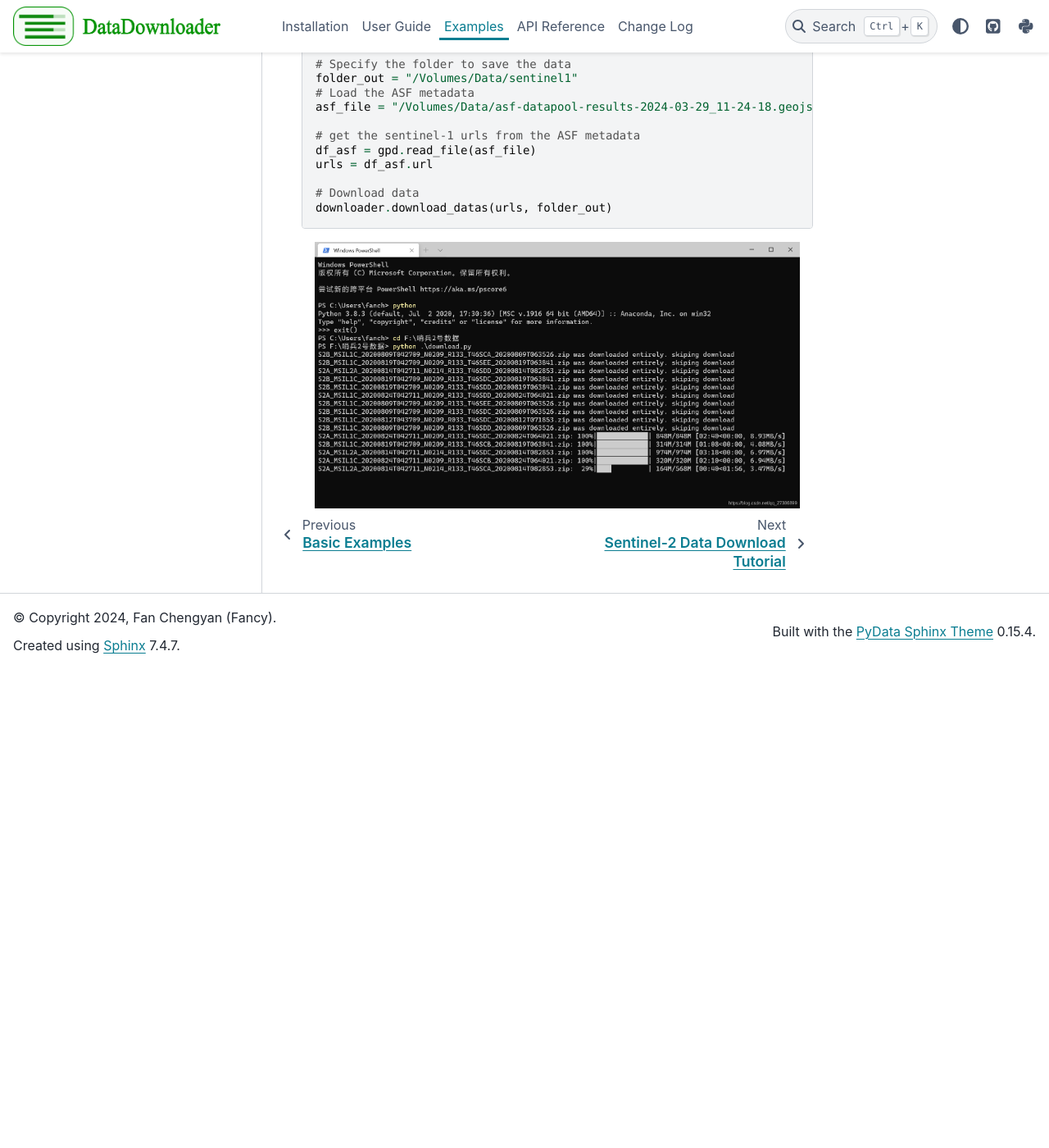
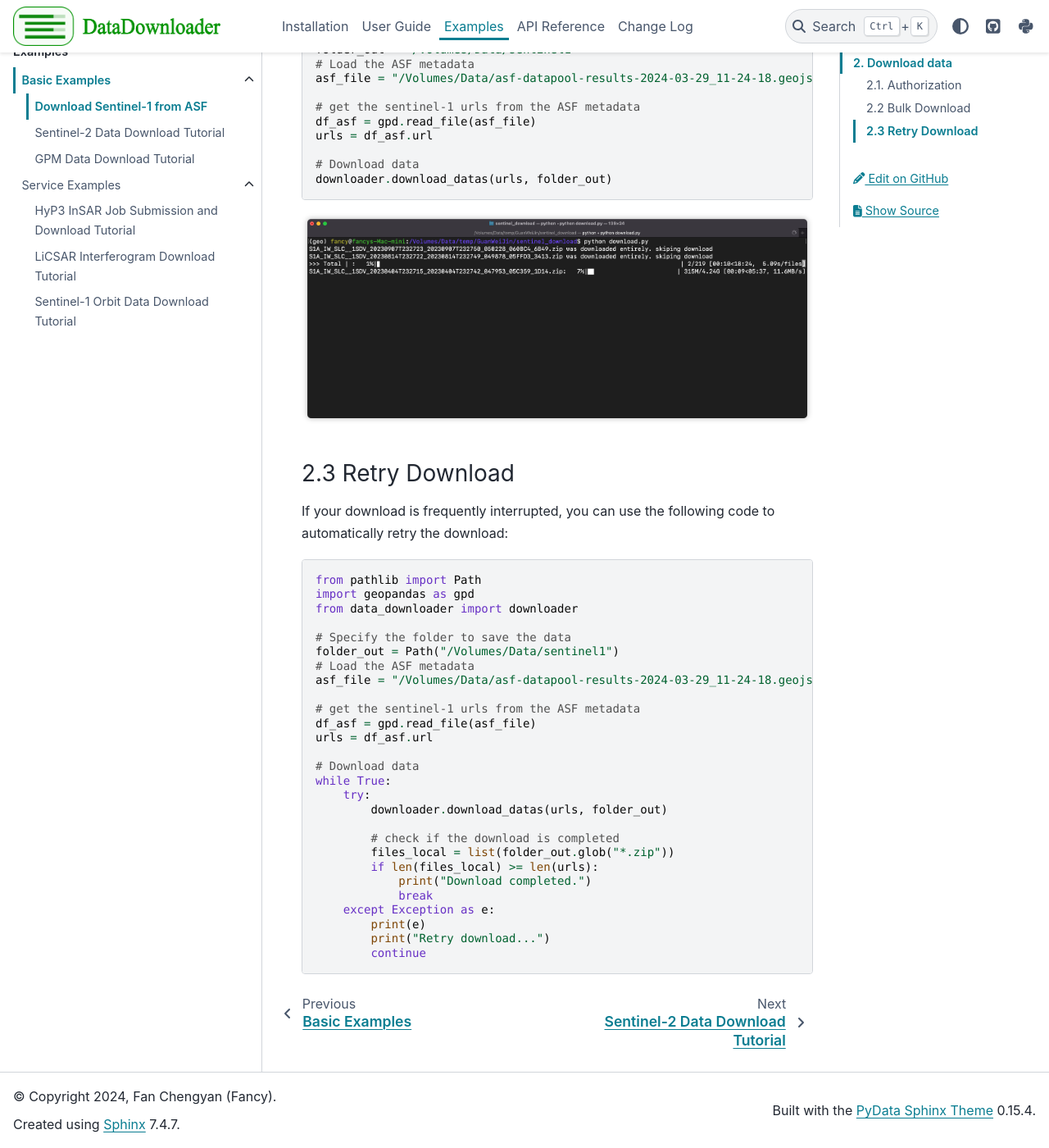
Before and after one commit to Fanchengyan/data-downloader, a Sphinx documentation site: the page built from docs/source/Tutorials/base/sentinel1.rst, in a window 1280 px wide and 1400 px high, scrolled down 2557 px. Shown: the whole window at 82% size. Built offline with Sphinx 7.4.7 and the PyData theme 0.15.4, drawn with Linux system fonts in a browser that asks for light colours; before the commit the page ends 3373 px from its top, so only the background shows below that.

Commit message:
update docs

```diff
--- a/docs/source/Tutorials/base/gpm.rst
+++ b/docs/source/Tutorials/base/gpm.rst
@@ -1,3 +1,5 @@
+.. _gpm_example:
+
 ==========================
 GPM Data Download Tutorial
 ==========================
@@ -5,7 +7,7 @@
 1. Finding Data
 ---------------
 
-You can find and download data on GES DISC: https://disc.gsfc.nasa.gov/datasets?keywords=GPM&page=1
+You can find and download GPM data on GES DISC: https://disc.gsfc.nasa.gov/datasets?keywords=GPM&page=1
 
 Many datasets are now available on the GPM official website. To quickly locate data, we can use filtering options such as ``Measurement``, ``Project``, ``Spatial Resolution``, etc.
 
@@ -92,5 +94,5 @@
     # Path of the file containing URLs
     url_file = "/media/fancy/gpm/subset_GPM_3IMERGM_06_20200513_134318.txt"
 
-    urls = parse_urls.from_urls_file(url_file)
+    urls = parse_urls.from_file(url_file)
     downloader.download_datas(urls, folder_out)
--- a/docs/source/Tutorials/base/sentinel1.rst
+++ b/docs/source/Tutorials/base/sentinel1.rst
@@ -75,10 +75,8 @@
 
 .. code-block:: python
 
-    import pandas as pd
     import geopandas as gpd
-    import faninsar as fis
-    from data_downloader import services
+    from data_downloader import downloader
 
     # Specify the folder to save the data
     folder_out = "/Volumes/Data/sentinel1"
@@ -92,6 +90,41 @@
     # Download data
     downloader.download_datas(urls, folder_out)
 
-.. image:: /_static/images/sentinel2/download.png
-    :width: 95%
-    :align: center
+.. image:: /_static/images/sentinel1/download.png
+    :width: 100%
+
+2.3 Retry Download
+------------------
+
+If your download is frequently interrupted, you can use the following code to automatically retry the download:
+
+
+.. code-block:: python
+
+    from pathlib import Path
+    import geopandas as gpd
+    from data_downloader import downloader
+
+    # Specify the folder to save the data
+    folder_out = Path("/Volumes/Data/sentinel1")
+    # Load the ASF metadata
+    asf_file = "/Volumes/Data/asf-datapool-results-2024-03-29_11-24-18.geojson"
+
+    # get the sentinel-1 urls from the ASF metadata
+    df_asf = gpd.read_file(asf_file)
+    urls = df_asf.url
+
+    # Download data
+    while True:
+        try:
+            downloader.download_datas(urls, folder_out)
+
+            # check if the download is completed
+            files_local = list(folder_out.glob("*.zip"))
+            if len(files_local) >= len(urls):
+                print("Download completed.")
+                break
+        except Exception as e:
+            print(e)
+            print("Retry download...")
+            continue
--- a/docs/source/api/parse_urls.rst
+++ b/docs/source/api/parse_urls.rst
@@ -12,10 +12,12 @@
 Functions
 ---------
 
-.. autofunction:: data_downloader.parse_urls.from_urls_file
+.. autofunction:: data_downloader.parse_urls.from_file
 
 .. autofunction:: data_downloader.parse_urls.from_html
 
 .. autofunction:: data_downloader.parse_urls.from_sentinel_meta4
 
 .. autofunction:: data_downloader.parse_urls.from_EarthExplorer_order
+
+.. autofunction:: data_downloader.parse_urls.from_urls_file
--- a/docs/source/api/tables/parse_urls.csv
+++ b/docs/source/api/tables/parse_urls.csv
@@ -1,5 +1,5 @@
 Functions                         ,Description
-:func:`.from_urls_file`           ,parse urls from a file which only contains urls
+:func:`.from_file`                ,parse urls from a file which only contains urls
 :func:`.from_html`                ,parse urls from html website
 :func:`.from_sentinel_meta4`      ,parse a urls from a given JSON file
 :func:`.from_EarthExplorer_order` ,parse urls from orders in earthexplorer
--- a/docs/source/user_guide/index.rst
+++ b/docs/source/user_guide/index.rst
@@ -14,4 +14,4 @@
 
    netrc
    download
-   parse_url
+   parse_urls
```
Also changed, not shown: docs/source/changelog.rst (+8 -0 lines), docs/source/user_guide/parse_urls.rst (added, +62 -0 lines), docs/source/_static/images/sentinel1/download.png (added), docs/source/user_guide/parse_url.ipynb (deleted).
